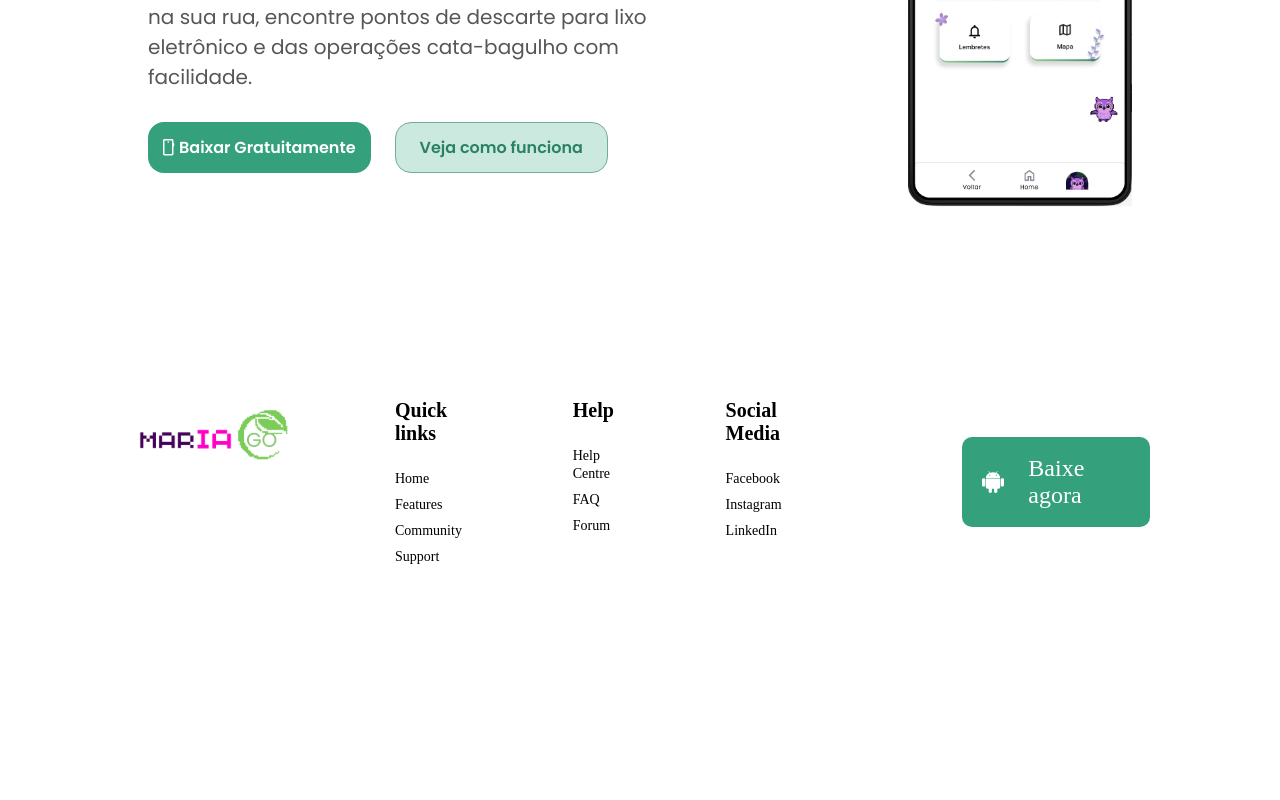
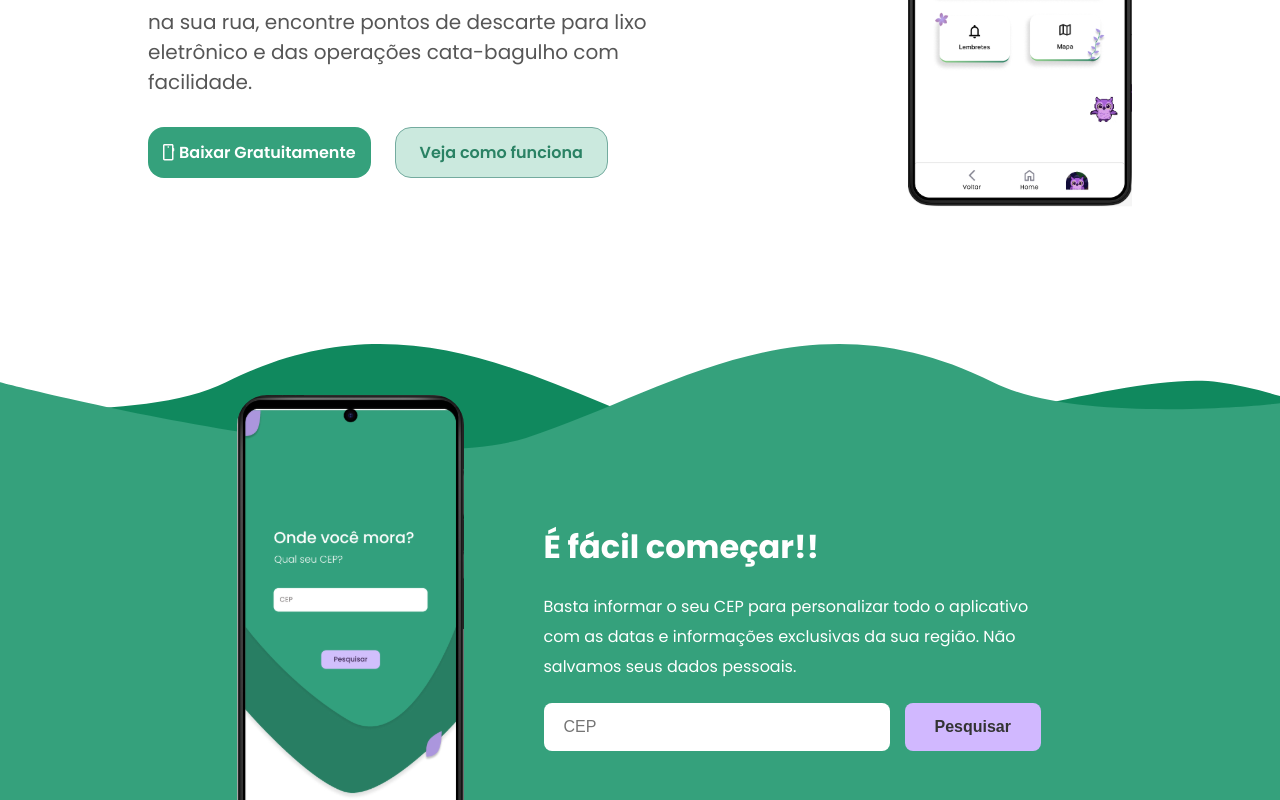
Before and after one commit to Senai-MarIA/MarIa.Front-end-App, a React (Vite) app in the folder MarIa-App/: page / in a window 1280 px wide. Shown: the part 500-1300 px from the top of the page. Before the commit the page ends 1123 px from the top, so only its background shows below. Built offline with nearby package versions, Linux system fonts and the light colour scheme.

Commit message:
feat: BuscaCep

```diff
--- /dev/null
+++ b/MarIa-App/src/App.css
@@ -0,0 +1,8 @@
+@import url(./index.css);
+
+.page{
+    display: flex;
+    flex-direction: column;
+    background-color: #FFFFFF;
+    font-family: var(--font-family-poppins);
+}
--- a/MarIa-App/src/App.jsx
+++ b/MarIa-App/src/App.jsx
@@ -1,12 +1,17 @@
 import Header from "./components/layouts/Header"
 import Footer from "./components/layouts/Footer"
 import SectionMain from "./components/layouts/Section-Main"
+import BuscaCep from "./components/layouts/BuscaCep"
+import './App.css'
 function App() {
     return(
         <>
-        <Header/>
-        <SectionMain/>
-        <Footer/>
+        <div className="page">
+            <Header/>
+            <SectionMain/>
+            <BuscaCep/>
+            <Footer/>
+        </div>
         </>
     )
 }
--- /dev/null
+++ b/MarIa-App/src/components/layouts/BuscaCep/index.jsx
@@ -0,0 +1,53 @@
+import React from 'react';
+import './style.css';
+import ImgCellCep from "../../../assets/img/ImgCellCep.svg"
+function BuscaCep() {
+    return (
+        <section className="busca-cep-section">
+<div className="wave-container">
+    <svg
+        className="wave-dark"
+        viewBox="0 0 1280 492"
+
+        fill="none"
+        preserveAspectRatio="none"
+        xmlns="http://www.w3.org/2000/svg"
+    >
+                {/*declara ao navegador que isso é um svg*/}
+
+        <path d="M693 78.7691C552.5 41.1222 414.911 -47.3736 226 32.1045C138.055 69.1044 -64 49.5 -64 49.5V491.5H1219L1480.5 119.5C1480.5 119.5 1331 45 1219 32.1045C1107 19.2091 833.5 116.416 693 78.7691Z" fill="#10895E"/>
+        {/*este link dá para pegar indo no figma e copiando o código do svg, ou seja, é o código do svg que tem no figma*/}
+    </svg>
+
+    <svg
+        className="wave-light"
+        viewBox="0 0 1280 586"
+        fill="none"
+        preserveAspectRatio="none"
+        xmlns="http://www.w3.org/2000/svg"
+    >
+        <path d="M526 93.9139C666.5 49.0287 804.089 -56.4821 993 38.2772C1080.94 82.391 1283 59.0173 1283 59.0173V586H0V38.2772C0 38.2772 385.5 138.799 526 93.9139Z" fill="#35A17C"/>
+    </svg>
+</div>
+            <div className="busca-cep-content">
+                <img src={ImgCellCep} alt="" />
+
+                <div className="text-content">
+                    <h2>É fácil começar!!</h2>
+                    <p>
+                        Basta informar o seu CEP para personalizar todo o aplicativo com as
+                        datas e informações exclusivas da sua região. Não salvamos seus
+                        dados pessoais.
+                    </p>
+
+                    <form className="form-container">
+                        <input type="text" placeholder="CEP" className="cep-input" maxLength={9} />
+                        <button className="cep-button">Pesquisar</button>
+                    </form>
+                </div>
+            </div>
+        </section>
+    );
+}
+
+export default BuscaCep;
--- /dev/null
+++ b/MarIa-App/src/components/layouts/BuscaCep/style.css
@@ -0,0 +1,111 @@
+@import url(../../../index.css);
+
+
+.busca-cep-section {
+    position: relative;
+    padding: 51px 181px;
+    display: flex;
+    justify-content: center;
+    align-items: center;
+    overflow: hidden; /* Garante que as ondas não vazem para os lados */
+}
+
+.wave-container {
+    position: absolute;
+    top: 0;
+    left: 0;
+    width: 100%;
+    height: 100%;
+    z-index: 0;
+}
+
+.wave-dark, .wave-light {
+    position: absolute;
+    top: 0;
+    left: 0;
+    width: 100%;
+    height: 100%;
+}
+
+.wave-dark {
+    z-index: 1;
+}
+
+.wave-light {
+    z-index: 2;
+}
+
+.busca-cep-content {
+    display: flex;
+    justify-content: center;
+    align-items: center;
+    gap: 80px;
+    z-index: 3;
+}
+.phone-mockup {
+    width: 280px;
+    height: 580px;
+    background-color: #222;
+    border-radius: 40px;
+    border: 10px solid #111;
+}
+
+.text-content {
+    display: flex;
+    flex-direction: column;
+    color: #FFFFFF;
+    max-width: 500px;
+    gap:21px;
+}
+
+.text-content h2 {
+    font-size: 32px;
+    font-family: var(--font-family-poppins);
+}
+
+.text-content p {
+    line-height: 30px;
+}
+
+.form-container {
+    display: flex;
+    gap: 15px;
+}
+
+.cep-input {
+    padding: 15px 20px;
+    border-radius: 8px;
+    border: none;
+    font-size: 16px;
+    width: 346px;
+}
+
+.cep-button {
+    padding: 15px 30px;
+    border-radius: 8px;
+    border: none;
+    background-color: #d1b8ff;
+    color: #333;
+    font-size: 16px;
+    font-weight: bold;
+    cursor: pointer;
+    transition: 0.2s;
+}
+
+.cep-button:hover {
+    filter: brightness(0.9);
+}
+
+@media (max-width: 768px) {
+    .busca-cep-section {
+        padding-top: 100px;
+    }
+    .busca-cep-content {
+        flex-direction: column;
+        text-align: center;
+        gap: 40px;
+    }
+    .form-container {
+        flex-direction: column;
+    }
+}
--- a/MarIa-App/src/components/layouts/Footer/style.css
+++ b/MarIa-App/src/components/layouts/Footer/style.css
@@ -13,7 +13,6 @@ footer {
     justify-content: center;
     gap: 146px;
     align-items: center;
-    align-self: flex-end;
 }
 
 .container-footer1 {
--- a/MarIa-App/src/components/layouts/Section-Main/style.css
+++ b/MarIa-App/src/components/layouts/Section-Main/style.css
@@ -38,6 +38,7 @@
     font-size: 40px;
     font-weight: 800;
     font-family: var(--font-family-poppins);
+    color: #000000;
 }
 
 .group1Main span{
```
Also changed, not shown: MarIa-App/src/assets/img/ImgCellCep.svg (added).
